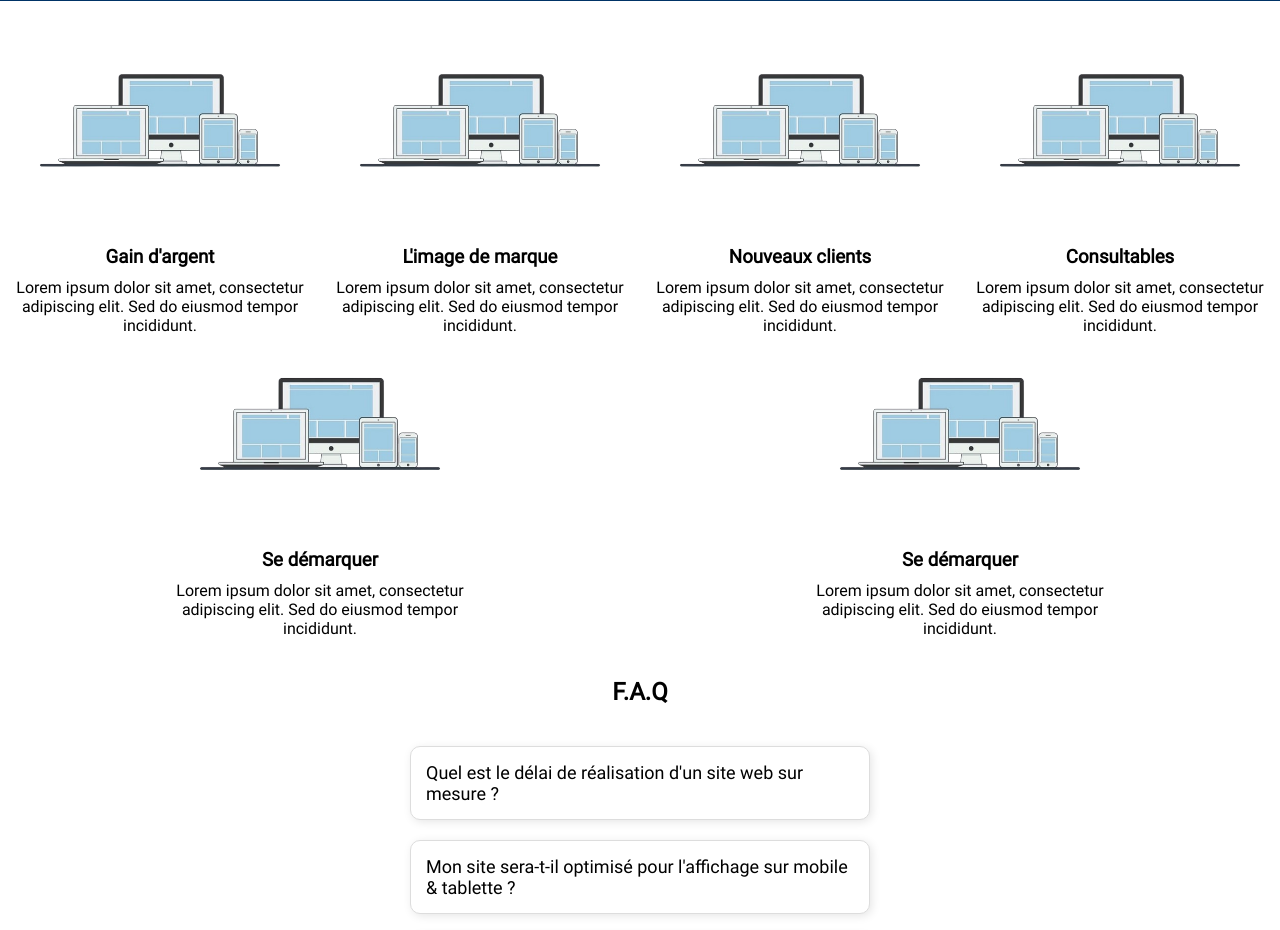
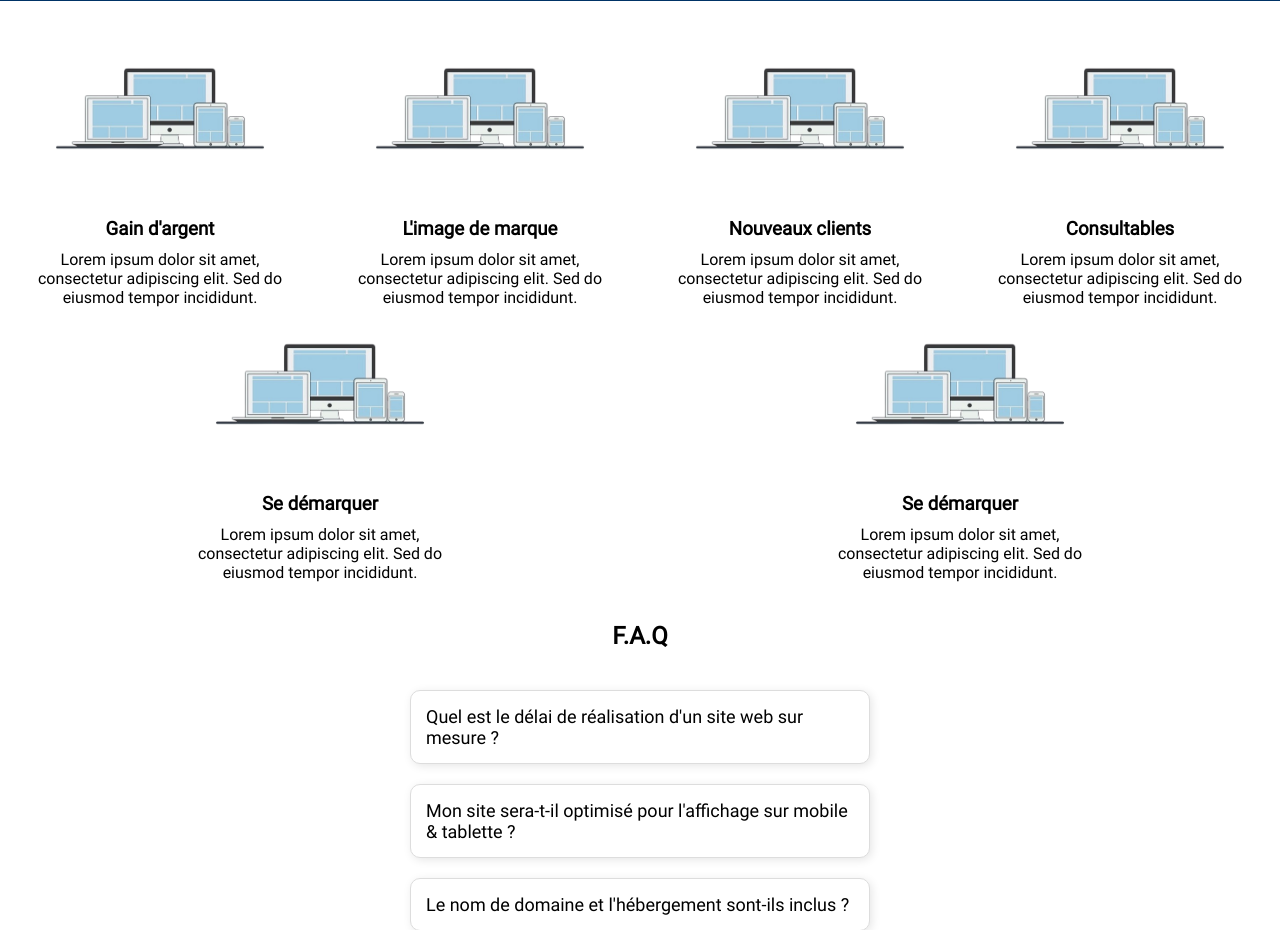
Before and after one commit to GregoryVDev/PenWeb, a PHP site: page / in a window 1280 px wide. Shown: the part 5027-5957 px from the top of the page. Run offline with PHP 8.4, Linux system fonts and the light colour scheme.

Commit message:
Edited width for .avantage article

```diff
--- a/src/css/index.css
+++ b/src/css/index.css
@@ -314,7 +314,7 @@ details p {
   }
 
   .avantage {
-    width: 300px;
+    width: 260px;
     margin: auto;
   }
 
```
